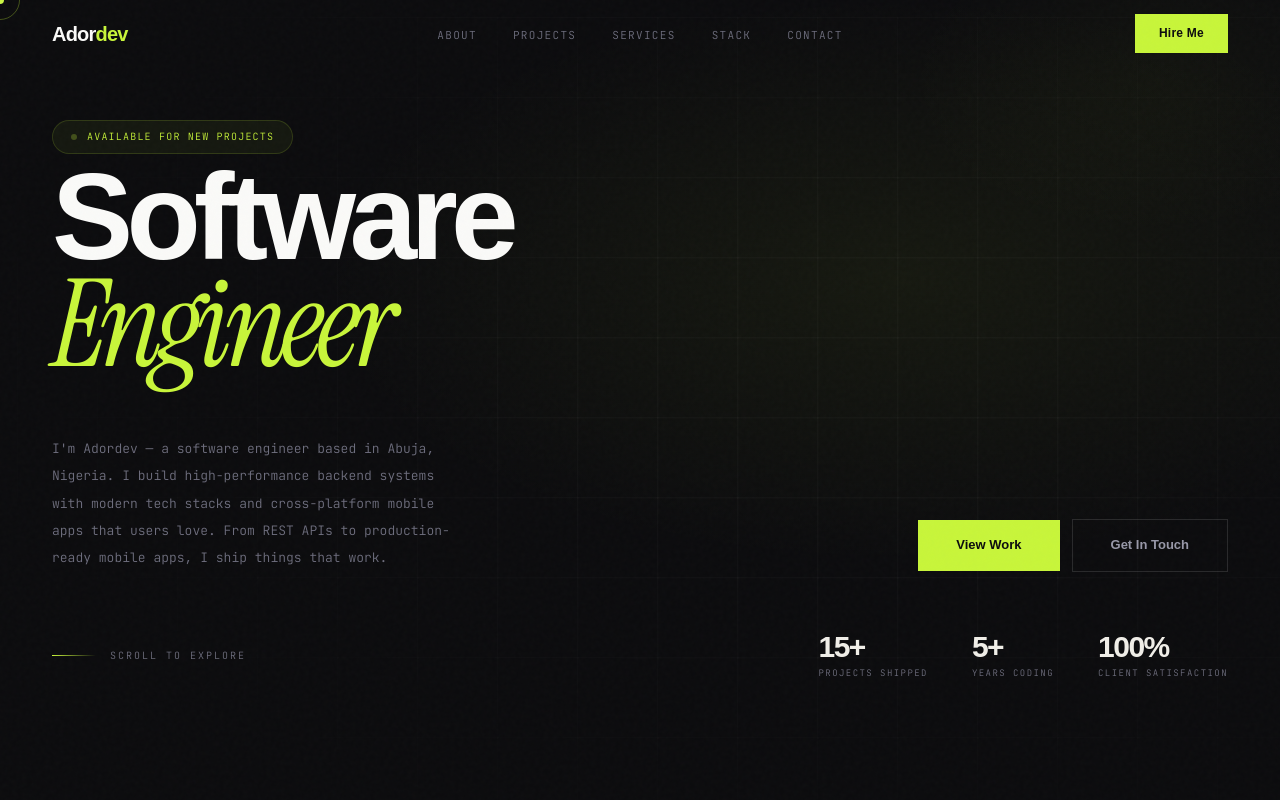
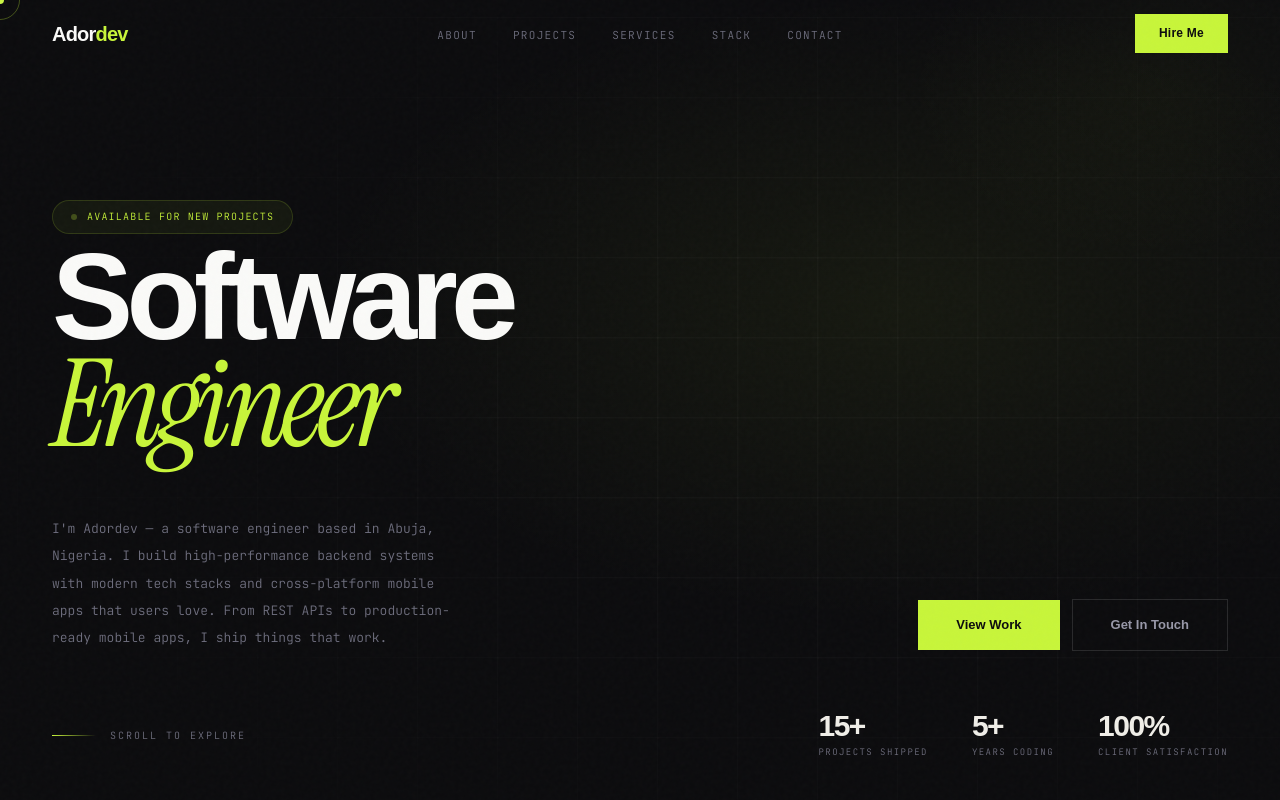
Before and after one commit to yungstarry/Adordev, a React (Vite) app: page / in a window 1280 px wide. Shown: the top 800 px of the page. Built offline with nearby package versions, Linux system fonts and the light colour scheme; a web font is replaced by a local one.

Commit message:
fix: adjust margin-top for .avail-pulse animation
The margin was increased from 20px to 200px to properly position the animated element after the header, ensuring it is not hidden behind other content during the reveal animation.

```diff
--- a/src/index.css
+++ b/src/index.css
@@ -372,7 +372,7 @@ nav.stuck {
   border-radius: 100px;
   opacity: 0;
   animation: up 0.7s 0.2s var(--ease) forwards;
-  margin-top: 20px;
+  margin-top: 200px;
 }
 .avail-pulse {
   width: 6px;
```
